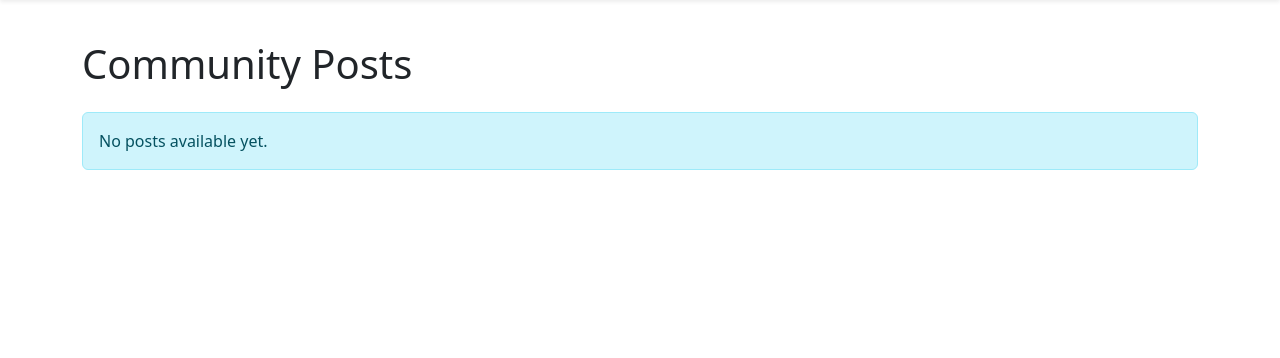
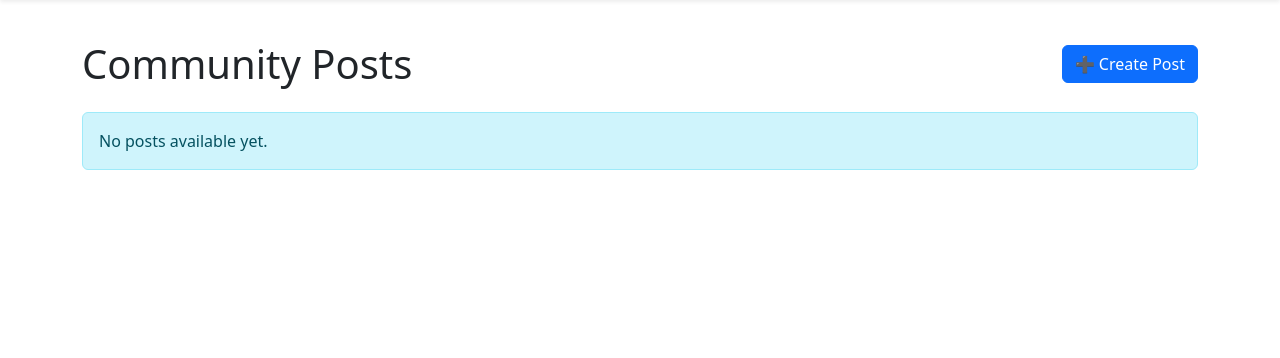
Before and after one commit to YasribProyas/CSE370-project, a Flask app: page /posts in a window 1280 px wide. Shown: the part 62-420 px from the top of the page. Run offline with Flask 3, Linux system fonts and the light colour scheme; the visitor is signed in with stand-in values (Sample User, id 1); data that the repository does not hold is empty; some libraries are stand-ins or nearby versions.

Commit message:
fahim post

```diff
--- a/app/fahim/routes.py
+++ b/app/fahim/routes.py
@@ -7,7 +7,7 @@ from werkzeug.utils import secure_filename
 
 
 # =========================
-# ADMIN POSTS (ALREADY EXISTING)
+# ADMIN POSTS
 # =========================
 
 @fahim_bp.route('/posts')
@@ -24,6 +24,42 @@ def posts():
     return render_template('posts.html', posts=posts)
 
 
+@fahim_bp.route('/post/create', methods=['GET', 'POST'])
+def create_post():
+    if 'user_id' not in session or not session.get('is_admin'):
+        flash('Admin access required', 'danger')
+        return redirect(url_for('auth.login'))
+
+    if request.method == 'POST':
+        content = request.form.get('content')
+        image = request.files.get('image')
+
+        if not content:
+            flash('Post content is required', 'danger')
+            return redirect(url_for('fahim.create_post'))
+
+        img_url = None
+        if image and image.filename:
+            filename = secure_filename(image.filename)
+            upload_path = os.path.join('app/static/uploads', filename)
+            image.save(upload_path)
+            img_url = f'/static/uploads/{filename}'
+
+        now = datetime.now()
+        execute_query(
+            """
+            INSERT INTO Post (content, img_url, date, time, admin_id)
+            VALUES (%s, %s, %s, %s, %s)
+            """,
+            (content, img_url, now.date(), now.time(), session['user_id'])
+        )
+
+        flash('Post published successfully!', 'success')
+        return redirect(url_for('fahim.posts'))
+
+    return render_template('create_post.html')
+
+
 @fahim_bp.route('/post/<int:post_id>')
 def post_detail(post_id):
     post_query = """
@@ -37,7 +73,7 @@ def post_detail(post_id):
 
     if not posts:
         flash('Post not found', 'danger')
-        return redirect(url_for('main.posts'))
+        return redirect(url_for('fahim.posts'))
 
     comments_query = """
         SELECT pc.*, u.name AS author_name
@@ -58,24 +94,25 @@ def like_post(post_id):
         return redirect(url_for('auth.login'))
 
     user_id = session['user_id']
-
-    check_query = "SELECT 1 FROM Post_Like WHERE user_id = %s AND post_id = %s"
-    existing = execute_query(check_query, (user_id, post_id), fetch=True)
+    existing = execute_query(
+        "SELECT 1 FROM Post_Like WHERE user_id=%s AND post_id=%s",
+        (user_id, post_id),
+        fetch=True
+    )
 
     if existing:
-        delete_query = "DELETE FROM Post_Like WHERE user_id = %s AND post_id = %s"
-        execute_query(delete_query, (user_id, post_id))
-        flash('Post unliked', 'info')
+        execute_query(
+            "DELETE FROM Post_Like WHERE user_id=%s AND post_id=%s",
+            (user_id, post_id)
+        )
     else:
-        insert_query = """
-            INSERT INTO Post_Like (user_id, post_id, date, time)
-            VALUES (%s, %s, %s, %s)
-        """
         now = datetime.now()
-        execute_query(insert_query, (user_id, post_id, now.date(), now.time()))
-        flash('Post liked!', 'success')
+        execute_query(
+            "INSERT INTO Post_Like (user_id, post_id, date, time) VALUES (%s, %s, %s, %s)",
+            (user_id, post_id, now.date(), now.time())
+        )
 
-    return redirect(url_for('main.post_detail', post_id=post_id))
+    return redirect(request.referrer)
 
 
 @fahim_bp.route('/post/<int:post_id>/comment', methods=['POST'])
@@ -87,24 +124,23 @@ def comment_post(post_id):
     content = request.form.get('content')
     if not content:
         flash('Comment cannot be empty', 'danger')
-        return redirect(url_for('main.post_detail', post_id=post_id))
+        return redirect(url_for('fahim.post_detail', post_id=post_id))
 
-    insert_query = """
+    now = datetime.now()
+    execute_query(
+        """
         INSERT INTO Post_Comment (content, date, time, user_id, post_id)
         VALUES (%s, %s, %s, %s, %s)
-    """
-    now = datetime.now()
-    execute_query(
-        insert_query,
+        """,
         (content, now.date(), now.time(), session['user_id'], post_id)
     )
 
     flash('Comment added!', 'success')
-    return redirect(url_for('main.post_detail', post_id=post_id))
+    return redirect(url_for('fahim.post_detail', post_id=post_id))
 
 
 # =========================
-# USER BLOG SYSTEM (UPDATED WITH LOVE REACT)
+# USER BLOG SYSTEM
 # =========================
 
 @fahim_bp.route('/blogs')
@@ -155,23 +191,23 @@ def like_blog(blog_id):
         return redirect(url_for('auth.login'))
 
     user_id = session['user_id']
-
-    check_query = "SELECT 1 FROM Blog_Like WHERE user_id = %s AND blog_id = %s"
-    existing = execute_query(check_query, (user_id, blog_id), fetch=True)
+    existing = execute_query(
+        "SELECT 1 FROM Blog_Like WHERE user_id=%s AND blog_id=%s",
+        (user_id, blog_id),
+        fetch=True
+    )
 
     if existing:
         execute_query(
-            "DELETE FROM Blog_Like WHERE user_id = %s AND blog_id = %s",
+            "DELETE FROM Blog_Like WHERE user_id=%s AND blog_id=%s",
             (user_id, blog_id)
         )
-        flash('Love removed', 'info')
     else:
         now = datetime.now()
         execute_query(
             "INSERT INTO Blog_Like (user_id, blog_id, date, time) VALUES (%s, %s, %s, %s)",
             (user_id, blog_id, now.date(), now.time())
         )
-        flash('Loved ❤️', 'success')
 
     return redirect(request.referrer or url_for('fahim.blogs'))
 
@@ -187,23 +223,18 @@ def comment_blog(blog_id):
         flash('Comment cannot be empty', 'danger')
         return redirect(url_for('fahim.blog_detail', blog_id=blog_id))
 
-    insert_query = """
+    now = datetime.now()
+    execute_query(
+        """
         INSERT INTO Blog_Comment (content, date, time, user_id, blog_id)
         VALUES (%s, %s, %s, %s, %s)
-    """
-    now = datetime.now()
-    execute_query(
-        insert_query,
+        """,
         (content, now.date(), now.time(), session['user_id'], blog_id)
     )
 
     flash('Comment added!', 'success')
     return redirect(url_for('fahim.blog_detail', blog_id=blog_id))
 
-
-# =========================
-# BLOG CREATE (IMAGE UPLOAD)
-# =========================
 
 @fahim_bp.route('/blog/create', methods=['GET', 'POST'])
 def create_blog():
@@ -221,21 +252,18 @@ def create_blog():
             return redirect(url_for('fahim.create_blog'))
 
         img_url = None
-
-        if image and image.filename != '':
+        if image and image.filename:
             filename = secure_filename(image.filename)
             upload_path = os.path.join('app/static/uploads', filename)
             image.save(upload_path)
             img_url = f'/static/uploads/{filename}'
 
-        insert_query = """
+        now = datetime.now()
+        execute_query(
+            """
             INSERT INTO Blog (title, content, img_url, date, time, user_id)
             VALUES (%s, %s, %s, %s, %s, %s)
-        """
-
-        now = datetime.now()
-        execute_query(
-            insert_query,
+            """,
             (title, content, img_url, now.date(), now.time(), session['user_id'])
         )
 
@@ -243,74 +271,3 @@ def create_blog():
         return redirect(url_for('fahim.blogs'))
 
     return render_template('create_blog.html')
-
-
-# =========================
-# BLOG EDIT
-# =========================
-
-@fahim_bp.route('/blog/<int:blog_id>/edit', methods=['GET', 'POST'])
-def edit_blog(blog_id):
-    if 'user_id' not in session:
-        flash('Please login first', 'warning')
-        return redirect(url_for('auth.login'))
-
-    blogs = execute_query("SELECT * FROM Blog WHERE id = %s", (blog_id,), fetch=True)
-    if not blogs:
-        flash('Blog not found', 'danger')
-        return redirect(url_for('fahim.blogs'))
-
-    blog = blogs[0]
-
-    if blog['user_id'] != session['user_id']:
-        flash('Unauthorized access', 'danger')
-        return redirect(url_for('fahim.blogs'))
-
-    if request.method == 'POST':
-        title = request.form.get('title')
-        content = request.form.get('content')
-        image = request.files.get('image')
-
-        img_url = blog['img_url']
-
-        if image and image.filename != '':
-            filename = secure_filename(image.filename)
-            upload_path = os.path.join('app/static/uploads', filename)
-            image.save(upload_path)
-            img_url = f'/static/uploads/{filename}'
-
-        execute_query(
-            "UPDATE Blog SET title=%s, content=%s, img_url=%s WHERE id=%s",
-            (title, content, img_url, blog_id)
-        )
-
-        flash('Blog updated successfully!', 'success')
-        return redirect(url_for('fahim.blog_detail', blog_id=blog_id))
-
-    return render_template('edit_blog.html', blog=blog)
-
-
-# =========================
-# BLOG DELETE
-# =========================
-
-@fahim_bp.route('/blog/<int:blog_id>/delete', methods=['POST'])
-def delete_blog(blog_id):
-    if 'user_id' not in session:
-        flash('Please login first', 'warning')
-        return redirect(url_for('auth.login'))
-
-    blogs = execute_query("SELECT * FROM Blog WHERE id = %s", (blog_id,), fetch=True)
-    if not blogs:
-        flash('Blog not found', 'danger')
-        return redirect(url_for('fahim.blogs'))
-
-    blog = blogs[0]
-
-    if blog['user_id'] != session['user_id']:
-        flash('Unauthorized delete attempt', 'danger')
-        return redirect(url_for('fahim.blogs'))
-
-    execute_query("DELETE FROM Blog WHERE id = %s", (blog_id,))
-    flash('Blog deleted successfully!', 'success')
-    return redirect(url_for('fahim.blogs'))
--- a/app/templates/posts.html
+++ b/app/templates/posts.html
@@ -1,61 +1,79 @@
 {% extends "base.html" %}
-
 {% block title %}Posts - Havnhut{% endblock %}
-
 {% block content %}
 <div class="row">
     <div class="col-12">
-        <h1 class="mb-4">Community Posts</h1>
+
+        <!-- Header + Admin Create Button -->
+        <div class="d-flex justify-content-between align-items-center mb-4">
+            <h1 class="mb-0">Community Posts</h1>
+
+            {% if session.is_admin %}
+            <a href="{{ url_for('fahim.create_post') }}" class="btn btn-primary">
+                ➕ Create Post
+            </a>
+            {% endif %}
+        </div>
 
         {% if posts %}
         <div class="row g-4">
             {% for post in posts %}
             <div class="col-12">
-                <div class="card post-card">
+                <div class="card shadow-sm">
                     <div class="card-body">
-                        <div class="d-flex justify-content-between align-items-start mb-3">
+
+                        <!-- Author + Date -->
+                        <div class="d-flex justify-content-between align-items-start mb-2">
                             <div>
-                                <h5 class="card-title mb-1">{{ post.author_name or 'Admin' }}</h5>
-                                <p class="text-muted small mb-0">
-                                    {{ post.date }}
-                                    {% if post.time %}
-                                    • {{ post.time }}
-                                    {% endif %}
-                                </p>
+                                <strong>{{ post.author_name or 'Admin' }}</strong>
+                                {% if session.is_admin %}
+                                <span class="badge bg-success ms-2">Admin</span>
+                                {% endif %}
+                                <div class="text-muted small">
+                                    {{ post.date }} {% if post.time %}• {{ post.time }}{% endif %}
+                                </div>
                             </div>
-                            {% if session.is_admin %}
-                            <span class="badge bg-success">Admin Post</span>
-                            {% endif %}
                         </div>
 
+                        <!-- Image -->
                         {% if post.img_url %}
-                        <img src="{{ post.img_url }}" class="img-fluid rounded mb-3" alt="Post image"
-                            style="max-height: 400px; object-fit: cover; width: 100%;">
+                        <img src="{{ post.img_url }}"
+                             class="img-fluid rounded mb-3"
+                             style="max-height: 400px; object-fit: cover; width: 100%;">
                         {% endif %}
 
-                        <p class="card-text">{{ post.content }}</p>
+                        <!-- Content -->
+                        <p class="fs-6">{{ post.content }}</p>
 
-                        <div class="d-flex gap-3 mt-3">
-                            <span class="text-muted">
-                                <i class="bi bi-heart"></i> {{ post.like_count or 0 }} Likes
-                            </span>
-                            <span class="text-muted">
-                                <i class="bi bi-chat"></i> {{ post.comment_count or 0 }} Comments
-                            </span>
+                        <!-- Actions -->
+                        <div class="d-flex align-items-center gap-4 mt-3">
+
+                            <!-- Like -->
+                            <form method="POST"
+                                  action="{{ url_for('fahim.like_post', post_id=post.id) }}">
+                                <button type="submit" class="btn btn-sm btn-outline-danger">
+                                    ❤️ {{ post.like_count or 0 }}
+                                </button>
+                            </form>
+
+                            <!-- Comments -->
+                            <a href="{{ url_for('fahim.post_detail', post_id=post.id) }}"
+                               class="btn btn-sm btn-outline-secondary">
+                                💬 {{ post.comment_count or 0 }} Comments
+                            </a>
+
                         </div>
 
-                        <a href="{{ url_for('fahim.post_detail', post_id=post.id) }}"
-                            class="btn btn-primary btn-sm mt-3">View Details</a>
                     </div>
                 </div>
             </div>
             {% endfor %}
         </div>
+
         {% else %}
-        <div class="alert alert-info">
-            No posts available yet.
-        </div>
+        <div class="alert alert-info">No posts available yet.</div>
         {% endif %}
+
     </div>
 </div>
 {% endblock %}
```
Also changed, not shown: app/templates/create_post.html (added, +43 -0 lines), app/templates/post_detail.html (+38 -48 lines), schema.sql (renamed from app/schema.sql).
